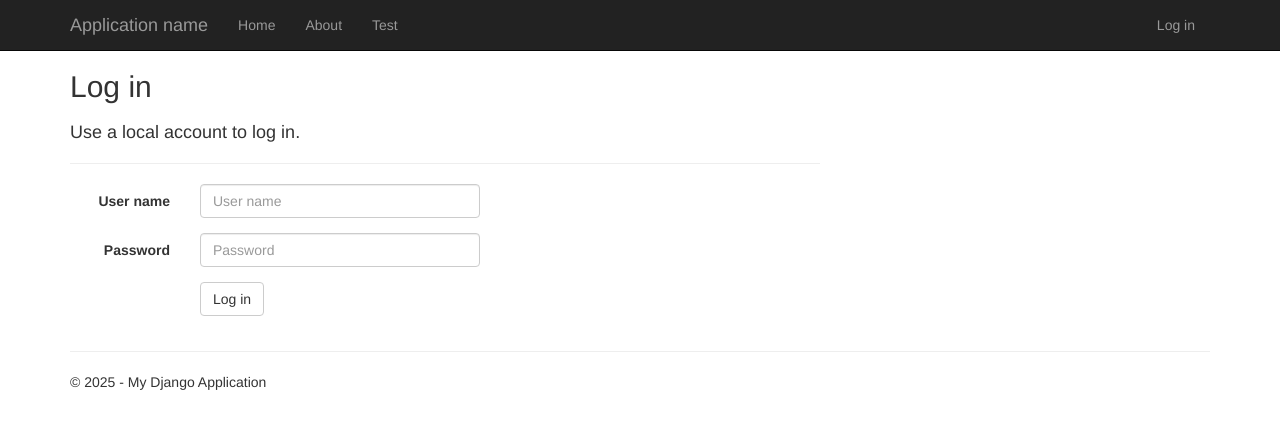
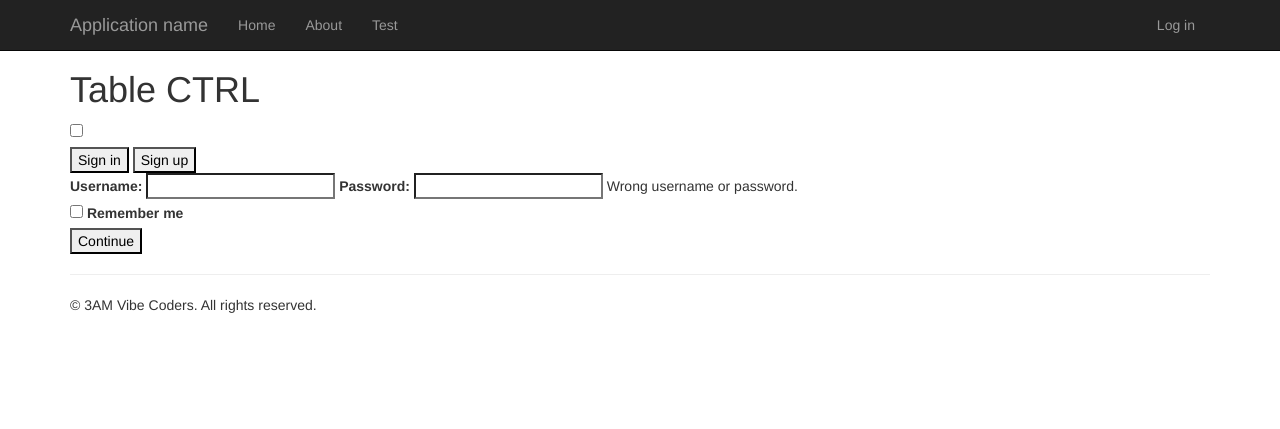
Before and after one commit to slimjim-2024/table-controller-web-app, a Django app: page /login/ in a window 1280 px wide. Shown: the top 429 px of the page. Run offline with Django 3.2, Linux system fonts and the light colour scheme; some libraries are stand-ins or nearby versions.

Commit message:
initial html + css for login page

```diff
--- a/web-interface/app/templates/app/layout.html
+++ b/web-interface/app/templates/app/layout.html
@@ -3,10 +3,12 @@
 <head>
     <meta charset="utf-8" />
     <meta name="viewport" content="width=device-width, initial-scale=1.0">
-    <title>{{ title }} - My Django Application</title>
+    <title>{% block title %} My Title {% endblock %}</title>
     {% load static %}
     <link rel="stylesheet" type="text/css" href="{% static 'app/content/bootstrap.min.css' %}" />
     <link rel="stylesheet" type="text/css" href="{% static 'app/content/site.css' %}" />
+    {% block pagecss %}{% endblock %}
+    <!-- <link rel="stylesheet" type="text/css" href="style.css"> -->
     <script src="{% static 'app/scripts/modernizr-2.6.2.js' %}"></script>
 </head>
 
@@ -35,8 +37,8 @@
     <div class="container body-content">
 {% block content %}{% endblock %}
         <hr/>
-        <footer>
-            <p>&copy; {{ year }} - My Django Application</p>
+        <footer class="blue">
+            <p>© 3AM Vibe Coders. All rights reserved.</p>
         </footer>
     </div>
 
--- a/web-interface/app/templates/app/login.html
+++ b/web-interface/app/templates/app/login.html
@@ -1,43 +1,53 @@
 {% extends "app/layout.html" %}
+
+{% block title %} Login {% endblock %}
+
+{% load static %}
+
+{% block pagecss %} <link rel="stylesheet" type="text/css" href="{% static 'app/content/login.css' %}" /> {% endblock %}
 
 {% block content %}
 
-<h2>{{ title }}</h2>
-<div class="row">
-    <div class="col-md-8">
-        <section id="loginForm">
-            <form action="." method="post" class="form-horizontal">
-                {% csrf_token %}
-                <h4>Use a local account to log in.</h4>
-                <hr />
-                <div class="form-group">
-                    <label for="id_username" class="col-md-2 control-label">User name</label>
-                    <div class="col-md-10">
-                        {{ form.username }}
-                    </div>
-                </div>
-                <div class="form-group">
-                    <label for="id_password" class="col-md-2 control-label">Password</label>
-                    <div class="col-md-10">
-                        {{ form.password }}
-                    </div>
-                </div>
-                <div class="form-group">
-                    <div class="col-md-offset-2 col-md-10">
-                        <input type="hidden" name="next" value="/" />
-                        <input type="submit" value="Log in" class="btn btn-default" />
-                    </div>
-                </div>
-                {% if form.errors %}
-                <p class="validation-summary-errors">Please enter a correct user name and password.</p>
-                {% endif %}
-            </form>
-        </section>
+<header class="blue">
+    <h1>Table CTRL</h1>
+    <div class="right">
+        <label class="switch">
+            <input type="checkbox" id="darkModeToggle">
+            <span class="slider"></span>
+        </label>
     </div>
-    <div class="col-md-4">
-        <section id="socialLoginForm"></section>
+</header>
+<main>
+    <div>
+        <button id="loginBtn">Sign in</button>
+        <button id="signupBtn" class="clear">Sign up</button>
     </div>
-</div>
+    <form id="loginForm" class="grid">
+        <label for="username">Username:</label>
+        <input name="username" class="textInput" placeholder="">
+        <label for="password">Password:</label>
+        <input name="password" class="textInput" placeholder="">
+        <span class="warning">Wrong username or password.</span>
+        <div>
+            <input type="checkbox" id="rememberMe" name="rememberMe">
+            <label for="rememberMe">Remember me</label>
+        </div>
+        <input type="submit" class="blue" value="Continue">
+    </form>
+    <!--
+    <form  id="signupForm" class="grid hidden">
+        <label for="username">Username:</label>
+        <input name="username" class="textInput">
+        <span class="warning">Username already in use.</span>
+        <label for="password">Password:</label>
+        <input name="password" class="textInput">
+        <label for="confirmPassword">Confirm Password:</label>
+        <input name="confirmPassword" class="textInput">
+        <span class="warning">Passwords don't match.</span>
+        <input type="submit" class="blue" value="Continue">
+    </form>
+    -->
+</main>
 
 {% endblock %}
 
```
